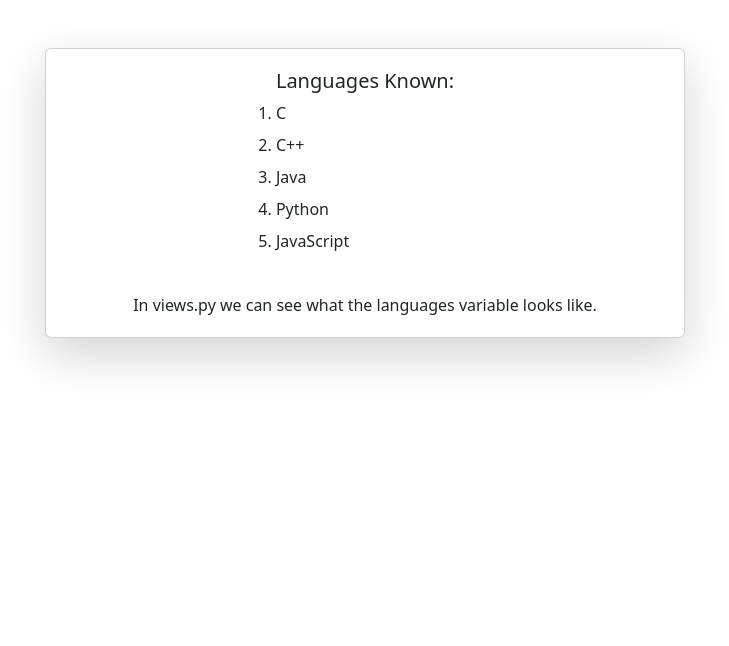
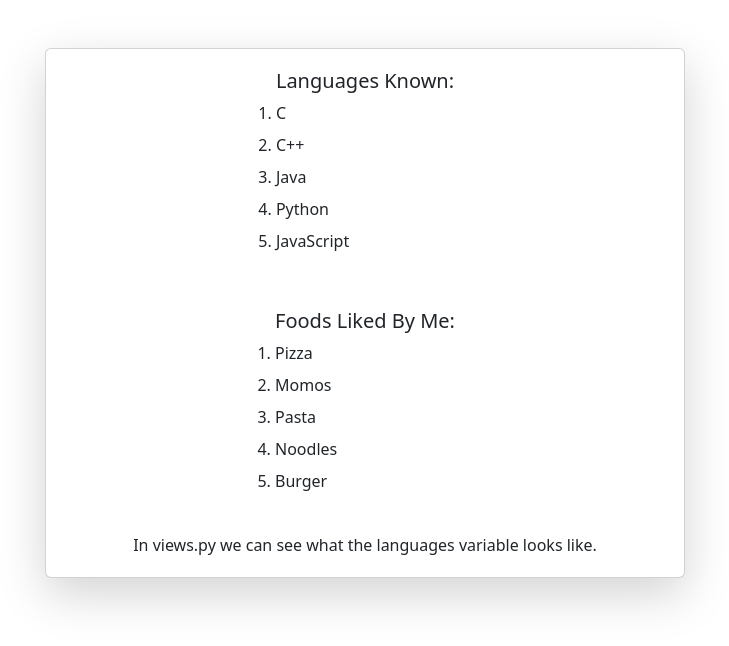
Before and after one commit to Tanushree227/Django_Practise, a Django app: page /testing/ in a window 1280 px wide. Shown: the top 646 px of the page, without its empty margins (275-1004 px from the left). Run offline with Django 3.2, Linux system fonts and the light colour scheme.

Commit message:
experimenting with testing file

```diff
--- a/hakuna_/templates/template.html
+++ b/hakuna_/templates/template.html
@@ -18,6 +18,13 @@
             <li class="card-title">{{ x }}</li>
         {% endfor %}
       </ol>
+
+      <ol class="card-body">
+        <h5 class="card-heading">Foods Liked By Me:</h5>
+        {% for x in foods %}
+            <li class="card-title">{{ x }}</li>
+        {% endfor %}
+      </ol>
       <p>In views.py we can see what the languages variable looks like.</p>
     </div>
 
--- a/hakuna_/views.py
+++ b/hakuna_/views.py
@@ -26,5 +26,6 @@ def testing(request):
   template = loader.get_template('template.html')
   context = {
     'languages': ['C', 'C++', 'Java', 'Python', 'JavaScript'],
+    'foods': ['Pizza', 'Momos', 'Pasta', 'Noodles', 'Burger']
   }
   return HttpResponse(template.render(context, request))
```
